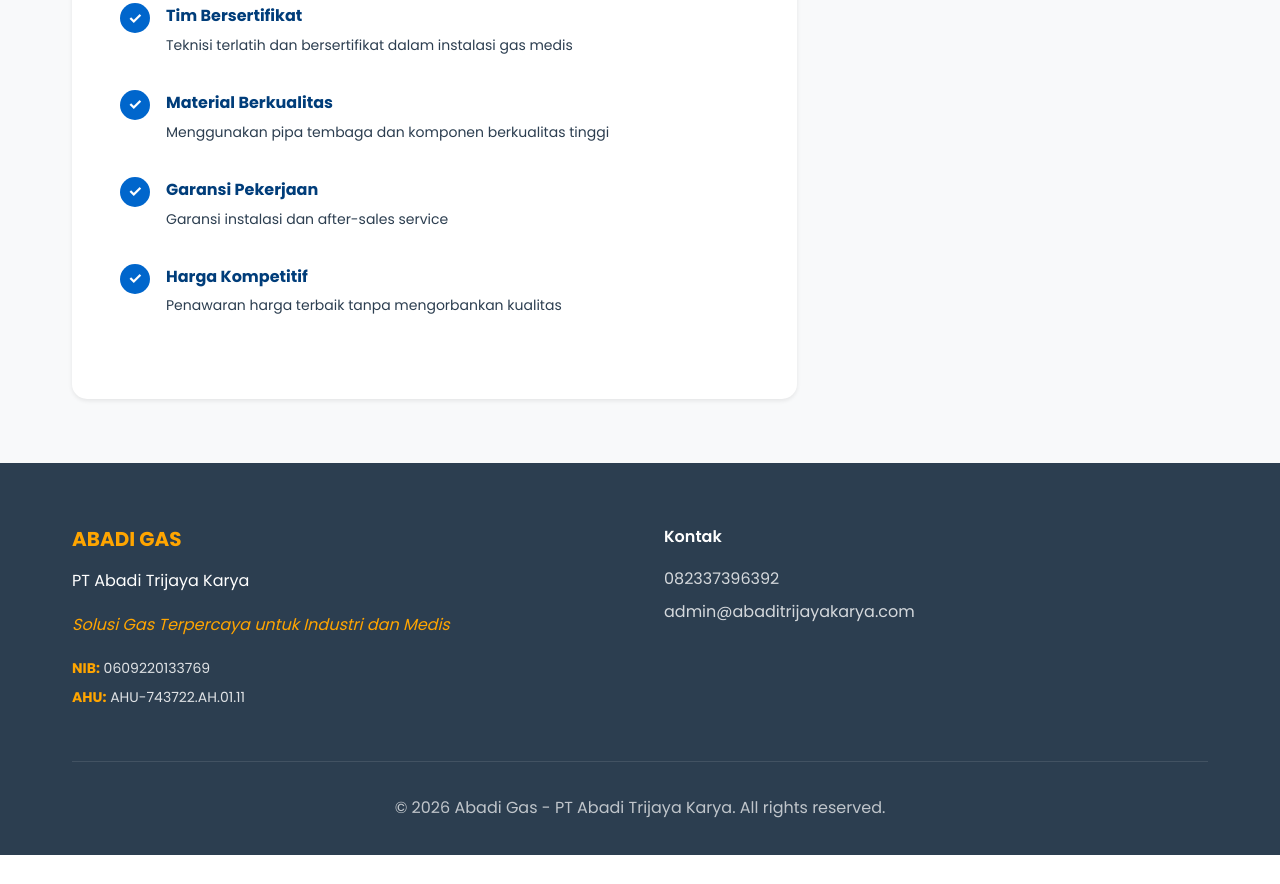
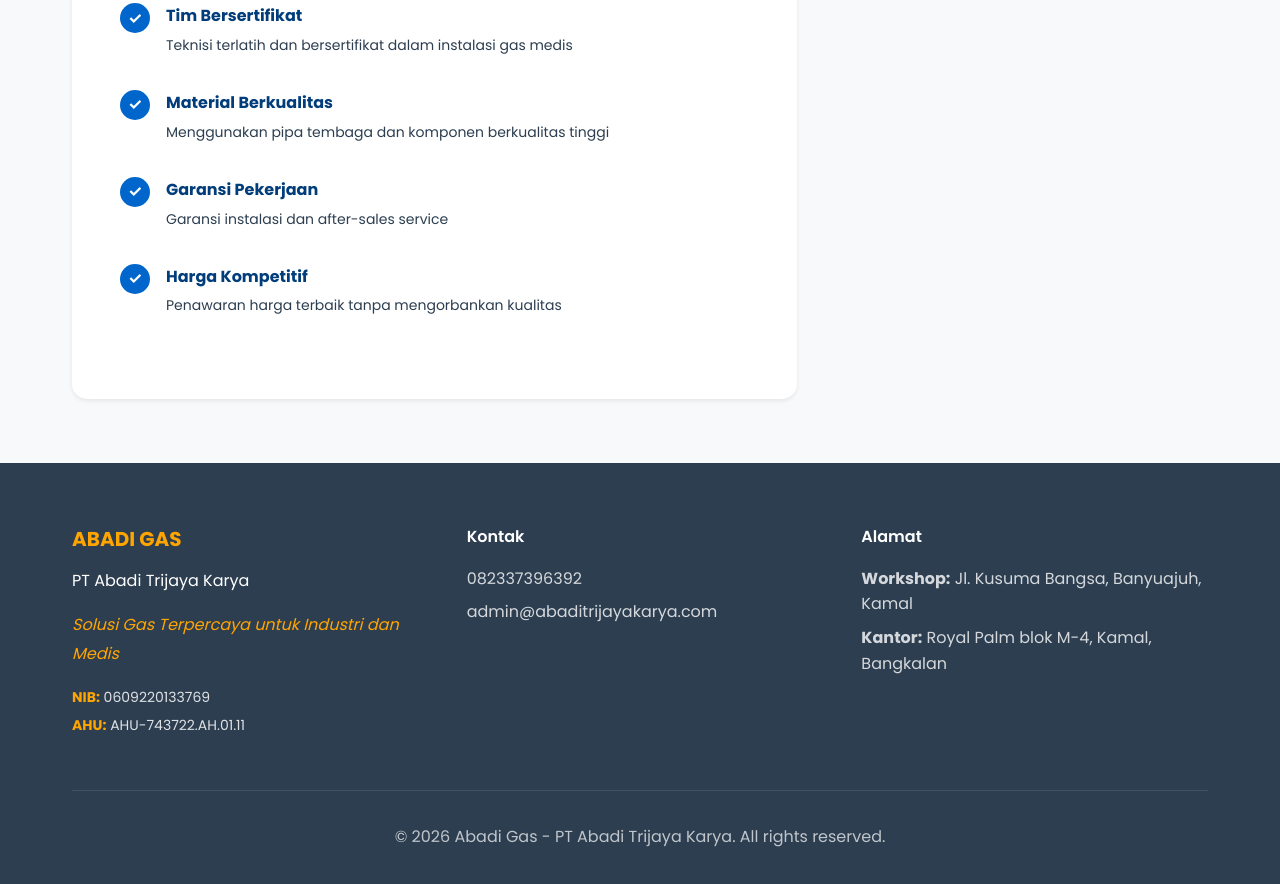
Before and after one commit to NaMLiM/gas, a plain HTML site: page layanan/instalasi-pipa-gas-medis.html in a window 1280 px wide. Shown: the part 2128-3012 px from the top of the page. Before the commit the page ends 2983 px from the top, so only its background shows below. Drawn offline with Linux system fonts and the light colour scheme.

Commit message:
feat: update
Co-authored-by: Copilot <copilot@github.com>

```diff
--- a/layanan/instalasi-pipa-gas-medis.html
+++ b/layanan/instalasi-pipa-gas-medis.html
@@ -194,6 +194,13 @@
                         <li><a href="mailto:admin@abaditrijayakarya.com">admin@abaditrijayakarya.com</a></li>
                     </ul>
                 </div>
+                <div class="footer-section">
+                    <h4>Alamat</h4>
+                    <ul>
+                        <li><strong>Workshop:</strong> Jl. Kusuma Bangsa, Banyuajuh, Kamal</li>
+                        <li><strong>Kantor:</strong> Royal Palm blok M-4, Kamal, Bangkalan</li>
+                    </ul>
+                </div>
             </div>
             <div class="footer-bottom">
                 <p>&copy; 2026 Abadi Gas - PT Abadi Trijaya Karya. All rights reserved.</p>
```
Also changed, not shown: layanan/jual-beli-tabung.html (+7 -0 lines), layanan/refill-gas.html (+7 -0 lines), layanan/reparasi-kapal.html (+7 -0 lines), products.html (+7 -0 lines).
